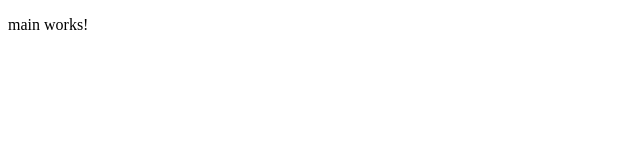
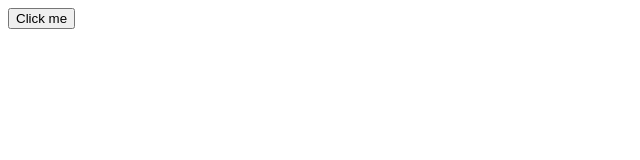
Before and after one commit to kazu80/rxJSLab, an Angular app: page / in a window 1280 px wide. Shown: the top 160 px of the page, without its empty margins (0-640 px from the left). Built offline with nearby package versions, Linux system fonts and the light colour scheme.

Commit message:
Observable next

```diff
--- a/src/app/main/main.component.html
+++ b/src/app/main/main.component.html
@@ -1,3 +1,7 @@
-<p>
-  main works!
-</p>
+<main>
+
+  <div class="button-wrapper">
+    <button id="button">Click me</button>
+  </div>
+
+</main>
--- a/src/app/main/main.component.ts
+++ b/src/app/main/main.component.ts
@@ -1,4 +1,5 @@
 import { Component, OnInit } from '@angular/core';
+import { Observable, Subject, BehaviorSubject} from 'rxjs/Rx';
 
 @Component({
   selector: 'app-main',
@@ -10,6 +11,40 @@ export class MainComponent implements OnInit {
   constructor() { }
 
   ngOnInit() {
+    // Subscribeで実行される
+    Observable.of(1, 2, 3).map(x => x + '!!!').subscribe(x => console.log(x));
+
+    const button = document.getElementById('button');
+
+    // scanは、前回の値を引数に取る。第2引数はでデフォルト値
+    // throttleTimeは、指定した時間Subscribeさせない（キャンセルする）
+    // mapで新しい値を生成して流している
+    Observable.fromEvent(button, 'click')
+        .throttleTime(1000)
+        .map((event: any) => event.clientX)
+        .scan((count: any, clientX: any) => count + clientX, 0)
+        .subscribe((count: any) => console.log(count));
+
+    // Observableを新規生成
+    // nextの内容はsubscribeに書く
+    const observable = Observable.create(function (observer: any) {
+      observer.next(1);
+      observer.next(2);
+      observer.next(3);
+      setTimeout(() => {
+        observer.next(4);
+        observer.complete();
+      }, 1000);
+    });
+
+    console.log('just before subscribe');
+    observable.subscribe({
+      next: (x: any) => console.log('got value ' + x),
+      error: (err: any) => console.error('something wrong occurred: ' + err),
+      complete: () => console.log('done'),
+    });
+    console.log('just after subscribe');
   }
 
+
 }
```
